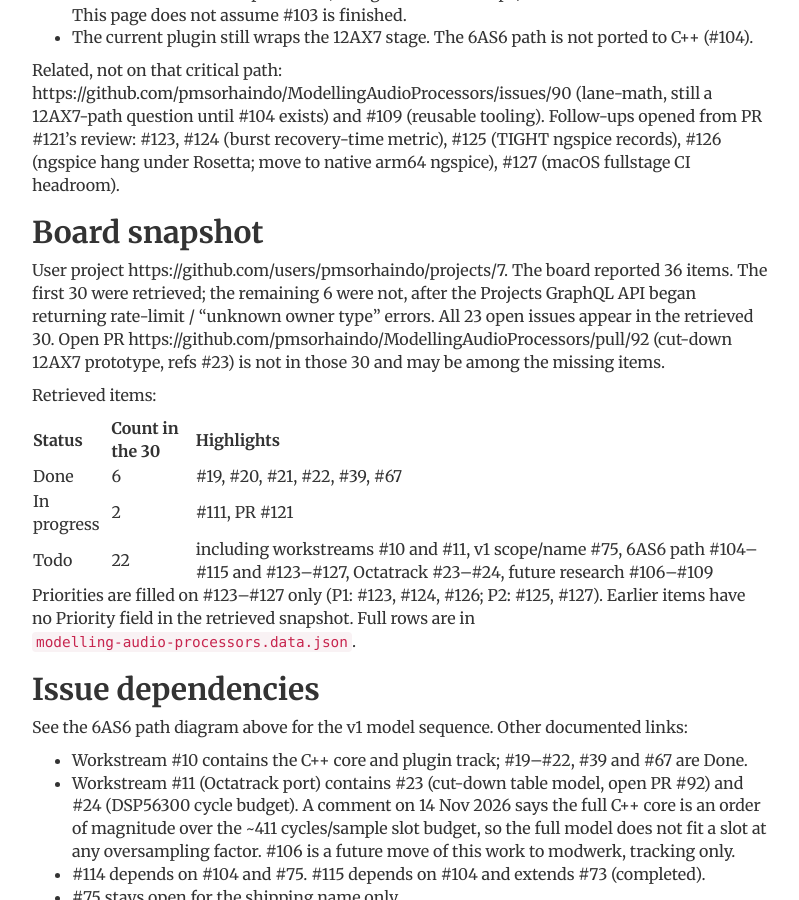
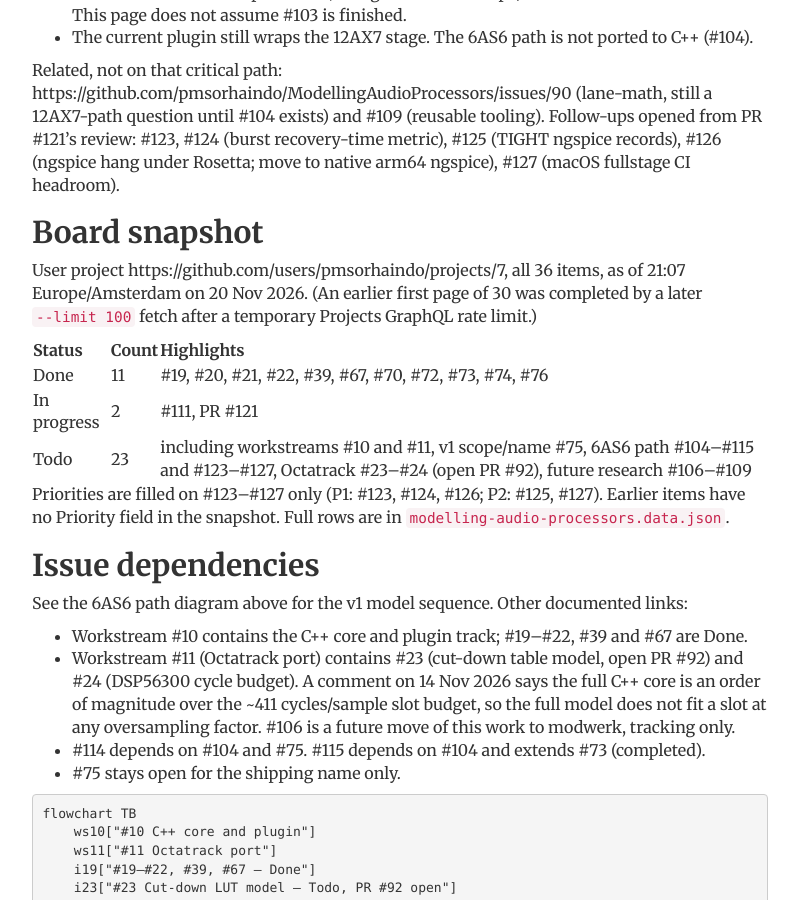
Before and after one commit to pmsorhaindo/pmsorhaindo.github.io, a Jekyll site: the page built from projects-content/modelling-audio-processors.md, in a window 1280 px wide and 900 px high, scrolled down 3191 px. Shown: the whole window, without its empty margins (240-1039 px from the left). Built offline with Jekyll 4.4.1, drawn with Linux system fonts in a browser that asks for light colours; our own code applies the rules of GitHub Pages for plain Markdown files; some of the changed text lies outside the part shown.

Commit message:
Complete the ModellingAudioProcessors board snapshot (all 36 items).
A later project-item listing after the GraphQL rate limit reset retrieved
the six items missing from the first page, including open PR #92 and
Done issues #70, #72, #73, #74 and #76.

```diff
--- a/projects-content/modelling-audio-processors.md
+++ b/projects-content/modelling-audio-processors.md
@@ -134,17 +134,15 @@ Related, not on that critical path: https://github.com/pmsorhaindo/ModellingAudi
 
 ## Board snapshot
 
-User project https://github.com/users/pmsorhaindo/projects/7. The board reported 36 items. The first 30 were retrieved; the remaining 6 were not, after the Projects GraphQL API began returning rate-limit / "unknown owner type" errors. All 23 open issues appear in the retrieved 30. Open PR https://github.com/pmsorhaindo/ModellingAudioProcessors/pull/92 (cut-down 12AX7 prototype, refs #23) is not in those 30 and may be among the missing items.
+User project https://github.com/users/pmsorhaindo/projects/7, all 36 items, as of 21:07 Europe/Amsterdam on 20 Nov 2026. (An earlier first page of 30 was completed by a later `--limit 100` fetch after a temporary Projects GraphQL rate limit.)
 
-Retrieved items:
+| Status | Count | Highlights |
+|---|---|---|
+| Done | 11 | #19, #20, #21, #22, #39, #67, #70, #72, #73, #74, #76 |
+| In progress | 2 | #111, PR #121 |
+| Todo | 23 | including workstreams #10 and #11, v1 scope/name #75, 6AS6 path #104–#115 and #123–#127, Octatrack #23–#24 (open PR #92), future research #106–#109 |
 
-| Status | Count in the 30 | Highlights |
-|---|---|---|
-| Done | 6 | #19, #20, #21, #22, #39, #67 |
-| In progress | 2 | #111, PR #121 |
-| Todo | 22 | including workstreams #10 and #11, v1 scope/name #75, 6AS6 path #104–#115 and #123–#127, Octatrack #23–#24, future research #106–#109 |
-
-Priorities are filled on #123–#127 only (P1: #123, #124, #126; P2: #125, #127). Earlier items have no Priority field in the retrieved snapshot. Full rows are in `modelling-audio-processors.data.json`.
+Priorities are filled on #123–#127 only (P1: #123, #124, #126; P2: #125, #127). Earlier items have no Priority field in the snapshot. Full rows are in `modelling-audio-processors.data.json`.
 
 ## Issue dependencies
 
@@ -228,7 +226,8 @@ Times are Europe/Amsterdam.
 
 ## Gaps
 
-- 6 of 36 board items were not retrieved (Projects API rate limit / "unknown owner type" after the first page of 30). Open PR #92 may be among them. No Priority values were present on most older items.
+- No Priority values were present on most older items (#123–#127 are the exception).
+- An earlier board fetch returned only 30 of 36 items because of a Projects GraphQL rate limit; a later `--limit 100` call at 21:07 Europe/Amsterdam retrieved all 36, including Done items #70, #72, #73, #74, #76 and open PR #92 (Todo).
 - The 18 Nov README status is partly stale relative to later closes and merges; issue/PR state was preferred where they disagree.
 - PR #119's relationship to the still-open #103 was not read beyond the PR title and the issue's open state.
 - No code diffs, SPICE netlists, or RESULTS.md tables were re-read for this write-up, except as quoted in READMEs and issues.
```
Also changed, not shown: projects-content/README.md (+1 -1 lines), projects-content/modelling-audio-processors.data.json (+121 -30 lines).
